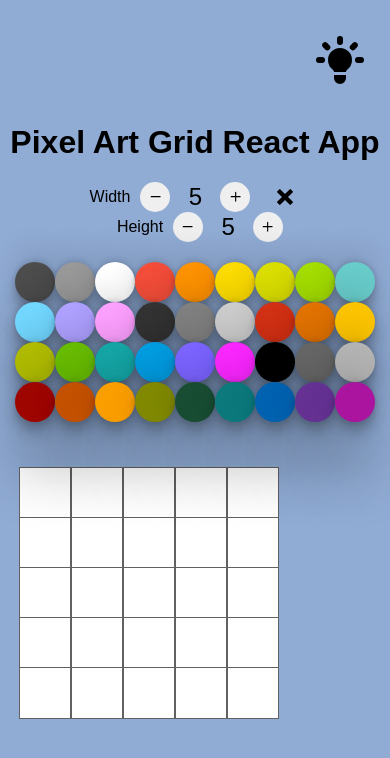
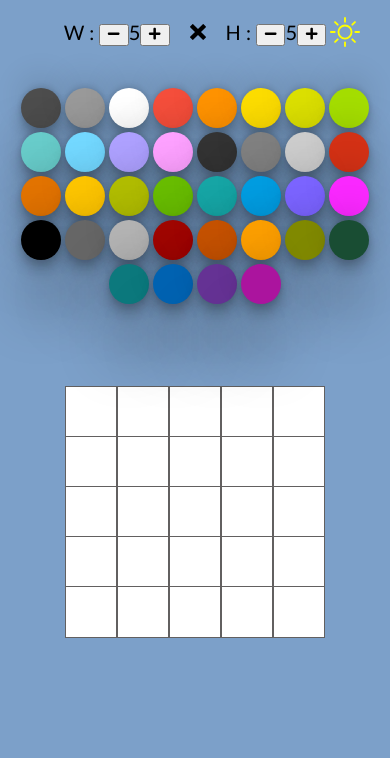
Before and after one commit to inflames32/drawer, a React (Create React App) app: page / in a window 390 px wide. Shown: the top 758 px of the page. Built offline with nearby package versions, Linux system fonts and the light colour scheme.

Commit message:
responsive CSS

```diff
--- a/src/App.js
+++ b/src/App.js
@@ -20,24 +20,28 @@ const App = () => {
   const [background, setBackground] = useState("#fff");
   const [selectedColor, setSelectedColor] = useState("");
   const [pixelsColored, setPixelsColored] = useState([]);
+  const [menuIsOpen, setMenuIsOpen] = useState(false);
 
   return (
     <div className={darkMode ? "App dark" : "App"}>
-      <Header
+      {/*   <Header
         email={email}
         password={password}
         setEmail={setEmail}
         setPassword={setPassword}
         passwordIsShow={passwordIsShow}
         setPasswordIsShow={setPasswordIsShow}
-      />
+        setMenuIsOpen={setMenuIsOpen}
+        menuIsOpen={menuIsOpen}
+      /> */}
 
-      <DarkMode darkMode={darkMode} setDarkMode={setDarkMode} />
       <GridSize
         width={width}
         setWidth={setWidth}
         setHeight={setHeight}
         height={height}
+        darkMode={darkMode}
+        setDarkMode={setDarkMode}
       />
       <div className="container">
         <ColorsPicker
--- a/src/assets/CSS/App.css
+++ b/src/assets/CSS/App.css
@@ -1,14 +1,39 @@
-/* @import "~@csstools/normalize.css"; */
-/* @import url("https://fonts.googleapis.com/css2?family=Space+Grotesk:wght@500&display=swap");
- */
-/* @media screen and (max-width: 320px) {
+.App {
+  width: 100%;
+  min-height: 100vh;
+  background-color: rgb(124, 160, 201);
+}
+.container {
+  padding-bottom: 40px;
+}
+@media screen and (max-width: 337px) {
   .App {
-    width: 100vw;
-    min-height: 100vh;
+    display: flex;
+    flex-direction: column;
   }
-} */
+  .container {
+    width: 100%;
+    display: flex;
+    flex-direction: column;
+    justify-content: center;
+  }
+}
 
-.App {
+@media screen and (min-width: 338px) {
+  .App {
+    display: flex;
+    flex-direction: column;
+  }
+  .container {
+    width: 100%;
+    display: flex;
+    flex-direction: column;
+    justify-content: center;
+    align-items: center;
+  }
+}
+
+/* .App {
   display: flex;
   align-items: center;
   justify-content: center;
@@ -42,3 +67,4 @@
   width: 60px;
   height: 60px;
 }
+ */
--- a/src/assets/CSS/GridSize.css
+++ b/src/assets/CSS/GridSize.css
@@ -1,4 +1,40 @@
-.grid_size_container {
+@media screen and (max-width: 337px) {
+  .grid_size_container {
+    display: flex;
+    max-width: 100%;
+    justify-content: center;
+    align-items: center;
+    flex-wrap: wrap;
+    margin: 20px auto;
+  }
+  .x {
+    margin: 0 20px 0 20px;
+  }
+  .grid_size_input,
+  .grid_size_label {
+    font-size: 20px;
+  }
+}
+@media screen and (min-width: 338px) {
+  .grid_size_container {
+    display: flex;
+    width: 600px;
+    max-width: 100%;
+    justify-content: center;
+    align-items: center;
+    flex-wrap: wrap;
+    margin: 20px auto;
+  }
+  .x {
+    margin: 0 20px 0 20px;
+    align-items: center;
+  }
+  .grid_size_input,
+  .grid_size_label {
+    font-size: 20px;
+  }
+}
+/* .grid_size_container {
   display: flex;
   max-width: 100%;
   justify-content: center;
--- a/src/assets/CSS/colorspicker.css
+++ b/src/assets/CSS/colorspicker.css
@@ -1,3 +1,126 @@
+@media screen and (max-width: /* 336px */ 570px) {
+  .colorspicker_container {
+    display: flex;
+    width: 720px;
+    max-width: 95%;
+    padding-top: 20px;
+    flex-wrap: wrap;
+    justify-content: center;
+    align-items: center;
+    z-index: 2;
+    cursor: pointer;
+    margin: auto;
+  }
+  .color {
+    margin: 2px;
+    width: 40px;
+    height: 40px;
+    border-radius: 50%;
+    display: inline-block;
+    box-shadow: rgba(0, 0, 0, 0.25) 0px 54px 55px,
+      rgba(0, 0, 0, 0.12) 0px -12px 30px, rgba(0, 0, 0, 0.12) 0px 4px 6px,
+      rgba(0, 0, 0, 0.17) 0px 12px 13px, rgba(0, 0, 0, 0.09) 0px -3px 5px;
+  }
+  .color:hover {
+    width: 50px;
+    height: 50px;
+    border: solid 1px black;
+  }
+  .black:hover {
+    width: 50px;
+    height: 50px;
+    border: solid 1px white;
+  }
+
+  .blue {
+    background: blue;
+  }
+
+  .red {
+    background: red;
+  }
+  .green {
+    background: green;
+  }
+  .yellow {
+    background: yellow;
+  }
+  .white {
+    background: white;
+  }
+  .black {
+    background: black;
+  }
+
+  .selected_color {
+    width: 60px;
+    height: 60px;
+    border: solid 1px black;
+  }
+}
+@media screen and (min-width: 571px) {
+  .colorspicker_container {
+    display: flex;
+    width: 570px;
+
+    padding-top: 20px;
+    flex-wrap: wrap;
+    justify-content: center;
+    align-items: center;
+    z-index: 2;
+    cursor: pointer;
+    margin: auto;
+  }
+  .color {
+    margin: 2px;
+    width: 40px;
+    height: 40px;
+    border-radius: 50%;
+    display: inline-block;
+    box-shadow: rgba(0, 0, 0, 0.25) 0px 54px 55px,
+      rgba(0, 0, 0, 0.12) 0px -12px 30px, rgba(0, 0, 0, 0.12) 0px 4px 6px,
+      rgba(0, 0, 0, 0.17) 0px 12px 13px, rgba(0, 0, 0, 0.09) 0px -3px 5px;
+  }
+  .color:hover {
+    width: 50px;
+    height: 50px;
+    border: solid 1px black;
+  }
+  .black:hover {
+    width: 50px;
+    height: 50px;
+    border: solid 1px white;
+  }
+
+  .blue {
+    background: blue;
+  }
+
+  .red {
+    background: red;
+  }
+  .green {
+    background: green;
+  }
+  .yellow {
+    background: yellow;
+  }
+  .white {
+    background: white;
+  }
+  .black {
+    background: black;
+  }
+
+  .selected_color {
+    width: 60px;
+    height: 60px;
+    border: solid 1px black;
+  }
+}
+/*
+
+
 .colorspicker_container {
   display: flex;
   width: 720px;
--- a/src/assets/CSS/darkMode.css
+++ b/src/assets/CSS/darkMode.css
@@ -1,3 +1,54 @@
+@media screen and (max-width: 336px) {
+  .darkMode_container {
+    position: absolute;
+    right: 20px;
+  }
+  .darkmode_btn {
+    width: 50px;
+    height: 50px;
+    border-radius: 150px;
+    border: none;
+    background-color: white;
+  }
+  .dark {
+    color: grey;
+    background-color: rgb(35, 44, 67);
+  }
+  .darkmode_icon {
+    width: 30px;
+    height: 30px;
+  }
+  .light {
+    color: yellow;
+    background-color: transparent;
+  }
+}
+@media screen and (min-width: 337px) {
+  .darkMode_container {
+    position: absolute;
+    right: 20px;
+  }
+  .darkmode_btn {
+    width: 50px;
+    height: 50px;
+    border-radius: 150px;
+    border: none;
+    background-color: white;
+  }
+  .dark {
+    color: grey;
+    background-color: rgb(35, 44, 67);
+  }
+  .darkmode_icon {
+    width: 30px;
+    height: 30px;
+  }
+  .light {
+    color: yellow;
+    background-color: transparent;
+  }
+}
+/*
 .dark {
   background-color: #484f58;
 }
@@ -15,3 +66,4 @@
   right: 20px;
   margin: 50px 0 50px 0;
 }
+ */
--- a/src/assets/CSS/grid.css
+++ b/src/assets/CSS/grid.css
@@ -1,3 +1,69 @@
+@media screen and (max-width: 336px) {
+  .grid_container {
+    width: 100%;
+    display: flex;
+    align-items: center;
+    justify-content: center;
+    margin: auto;
+    margin-top: 20px;
+  }
+  .grid {
+    height: 95%;
+    width: 95%;
+    max-height: 1000px;
+  }
+  .grid_row {
+    display: flex;
+    width: auto;
+
+    height: 50px;
+  }
+
+  .grid_pixel {
+    width: 50px;
+    height: 50px;
+    background: #ffffff;
+    border: solid 0.2px rgb(98, 96, 96);
+  }
+  .grid_pixel:hover {
+    border: solid 0.2px rgb(98, 96, 96);
+    cursor: cell;
+  }
+}
+@media screen and (min-width: 338px) {
+  .grid_container {
+    width: 100%;
+    display: flex;
+    align-items: center;
+    justify-content: center;
+    margin: auto;
+    margin-top: 80px;
+  }
+  .grid {
+    height: 95%;
+    max-width: 90%;
+  }
+  .grid_row {
+    display: flex;
+    width: auto;
+    height: 50px;
+  }
+
+  .grid_pixel {
+    width: 50px;
+    height: 50px;
+    background: #ffffff;
+    border: solid 0.2px rgb(98, 96, 96);
+  }
+  .grid_pixel:hover {
+    width: 50px;
+    height: 50px;
+    background: #ffffff;
+    border: solid 0.2px rgb(145, 8, 8);
+    cursor: cell;
+  }
+}
+/*
 .grid_container {
   display: flex;
   align-items: center;
@@ -34,4 +100,5 @@
   .grid_container {
     width: 90%;
   }
-} */
+}
+ */
--- a/src/components/DarkMode.js
+++ b/src/components/DarkMode.js
@@ -1,3 +1,5 @@
+import { BsFillMoonStarsFill, BsFillSunFill, BsSun } from "react-icons/bs";
+
 import { HiLightBulb, HiOutlineLightBulb } from "react-icons/hi";
 import "../assets/CSS/darkMode.css";
 
@@ -9,13 +11,18 @@ const DarkMode = ({ setDarkMode, darkMode }) => {
     <div className="darkMode_container">
       {darkMode ? (
         <span className="darkmode">
-          {/*  <span className="darkmode_tooltiptext">Click Me!</span> */}
-          <HiOutlineLightBulb onClick={handleDarkMode} />
+          <button className="darkmode_btn dark" onClick={handleDarkMode}>
+            <BsFillMoonStarsFill
+              className="darkmode_icon"
+              onClick={handleDarkMode}
+            />
+          </button>
         </span>
       ) : (
         <span className="darkmode">
-          {/*  <span className="darkmode_tooltiptext">Click Me!</span> */}
-          <HiLightBulb onClick={handleDarkMode} />
+          <button className="darkmode_btn light" onClick={handleDarkMode}>
+            <BsSun className="darkmode_icon" />
+          </button>
         </span>
       )}
     </div>
--- a/src/components/GridSize.js
+++ b/src/components/GridSize.js
@@ -1,7 +1,16 @@
 import { HiOutlinePlus, HiOutlineMinus, HiOutlineXMark } from "react-icons/hi";
+import { FaMinus, FaPlus } from "react-icons/fa";
 import { ImCross } from "react-icons/im";
+import DarkMode from "./DarkMode";
 import "../assets/CSS/GridSize.css";
-const GridSize = ({ setWidth, width, height, setHeight }) => {
+const GridSize = ({
+  setWidth,
+  width,
+  height,
+  setHeight,
+  darkMode,
+  setDarkMode,
+}) => {
   const decrementWidth = () => {
     if (width === 1) {
       return;
@@ -26,34 +35,33 @@ const GridSize = ({ setWidth, width, height, setHeight }) => {
   return (
     <div className="grid_size_container">
       <div className="grid_size_width">
-        <span className="grid_size_label">Width</span>
+        <span className="grid_size_label">W : </span>
         <button className="grid_size_btn" onClick={decrementHeigth}>
-          <HiOutlineMinus />
+          <FaMinus />
         </button>
         <span className="grid_size_input" value={height} min={1}>
           {height}
         </span>
-
         <button className="grid_size_btn" onClick={incrementHeigth}>
-          <HiOutlinePlus />
+          <FaPlus />
         </button>
       </div>
-
       <span className="x">
         <ImCross />
       </span>
       <div className="grid_size_height">
-        <span className="grid_size_label">Height</span>
+        <span className="grid_size_label">H : </span>
         <button className="grid_size_btn" onClick={decrementWidth}>
-          <HiOutlineMinus />
+          <FaMinus onClick={decrementWidth} />
         </button>
         <span className="grid_size_input" min={1}>
           {width}
         </span>
         <button className="grid_size_btn" onClick={incrementWidth}>
-          <HiOutlinePlus />
+          <FaPlus />
         </button>
       </div>
+      <DarkMode darkMode={darkMode} setDarkMode={setDarkMode} />
     </div>
   );
 };
--- a/src/components/Header.js
+++ b/src/components/Header.js
@@ -1,6 +1,8 @@
+import { GiHamburgerMenu } from "react-icons/gi";
+import { AiOutlineClose } from "react-icons/ai";
 import Auth from "../components/Auth";
 
-/* import "../assets/CSS/header.css"; */
+import "../assets/CSS/header.css";
 
 const Header = ({
   email,
@@ -9,10 +11,34 @@ const Header = ({
   setPassword,
   passwordIsShow,
   setPasswordIsShow,
+  setMenuIsOpen,
+  menuIsOpen,
 }) => {
+  const handleOpenMenu = () => {
+    setMenuIsOpen(!menuIsOpen);
+  };
+
   return (
     <div className="header">
-      <h1 className="header_title">Pixel Art Grid React App </h1>
+      <nav className="header_nav">
+        {menuIsOpen ? (
+          <div className="header_btn--open">
+            <GiHamburgerMenu className="header_icon" onClick={handleOpenMenu} />
+          </div>
+        ) : (
+          <div className="header_btn--close">
+            <AiOutlineClose className="header_icon" onClick={handleOpenMenu} />
+          </div>
+        )}
+
+        {menuIsOpen ? (
+          <div className="header_message">Open</div>
+        ) : (
+          <div className="header_message">Close</div>
+        )}
+      </nav>
+
+      {/*  <h1 className="header_title">Pixel Art Grid React App </h1> */}
       {/*    <Auth
         email={email}
         password={password}
```
Also changed, not shown: src/assets/CSS/Header.css (+60 -0 lines).
